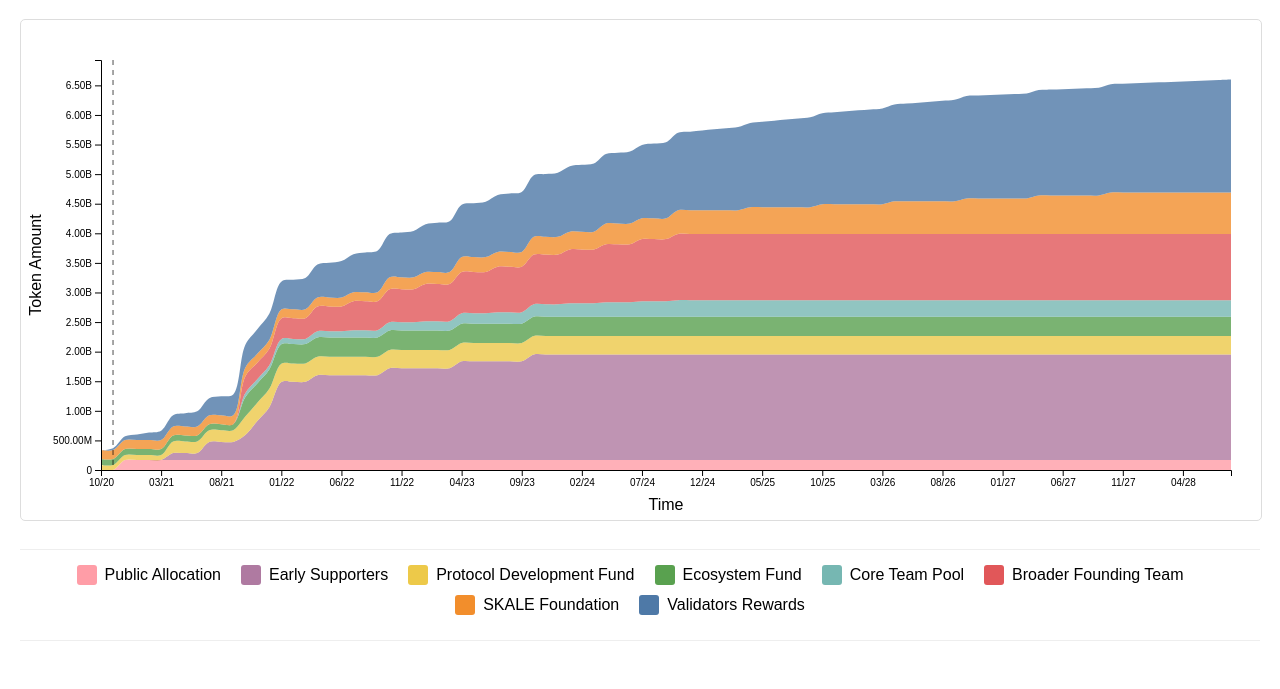
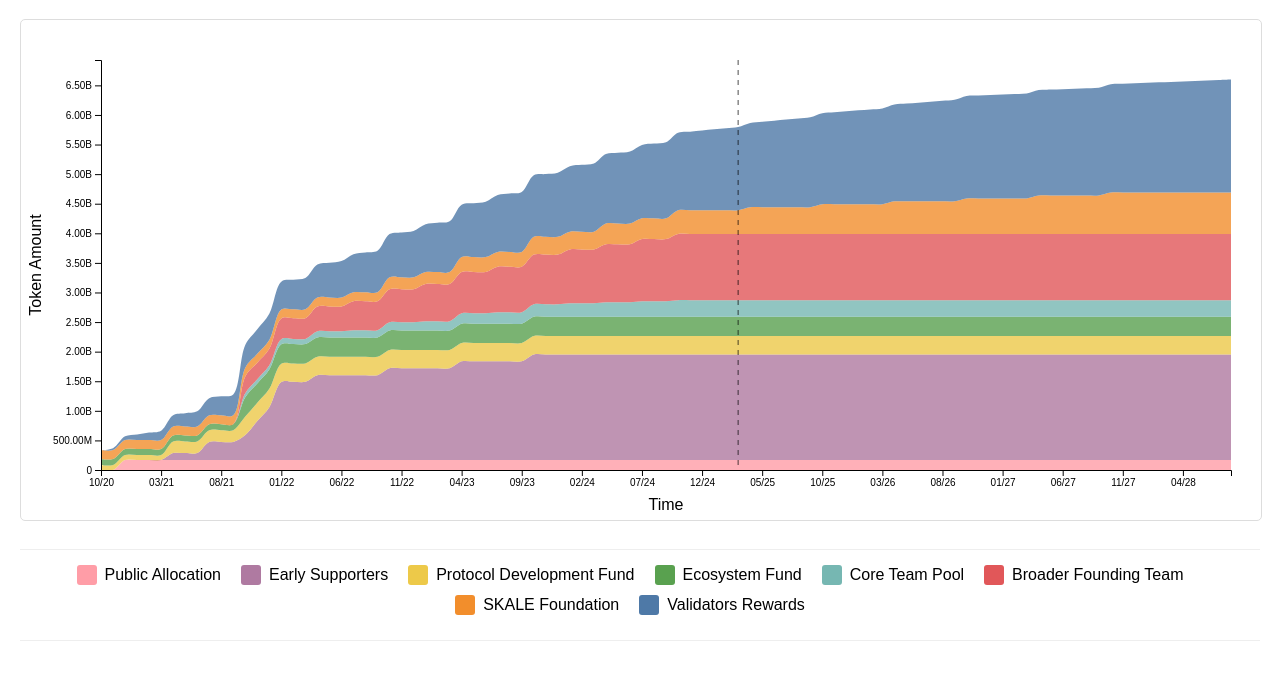
Before and after one commit to TheGreatAxios/skl-supply-ui, a website: page index.html in a window 1280 px wide. Shown: the part 81-770 px from the top of the page. Drawn offline with nearby package versions, Linux system fonts and the light colour scheme.

Commit message:
Fix Initial Data

```diff
--- a/index.html
+++ b/index.html
@@ -1900,7 +1900,7 @@
                 // Initial update
                 updateMonthDisplay(currentIndex);
                 updateValueDisplay(currentIndex);
-                monthLine.attr("x1", x(1)).attr("x2", x(1));
+                monthLine.attr("x1", x(currentIndex)).attr("x2", x(currentIndex));
                 monthSlider.value = currentIndex;
             }
 
```
